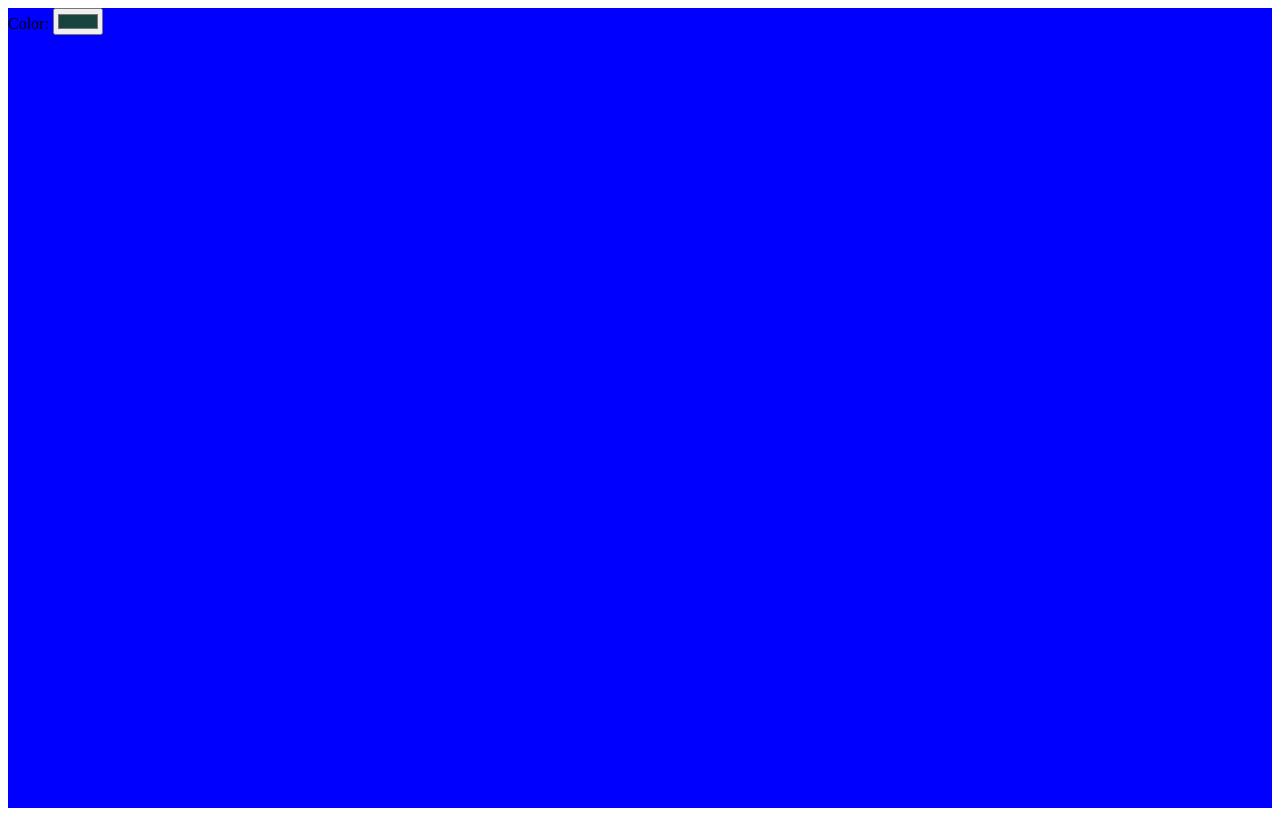
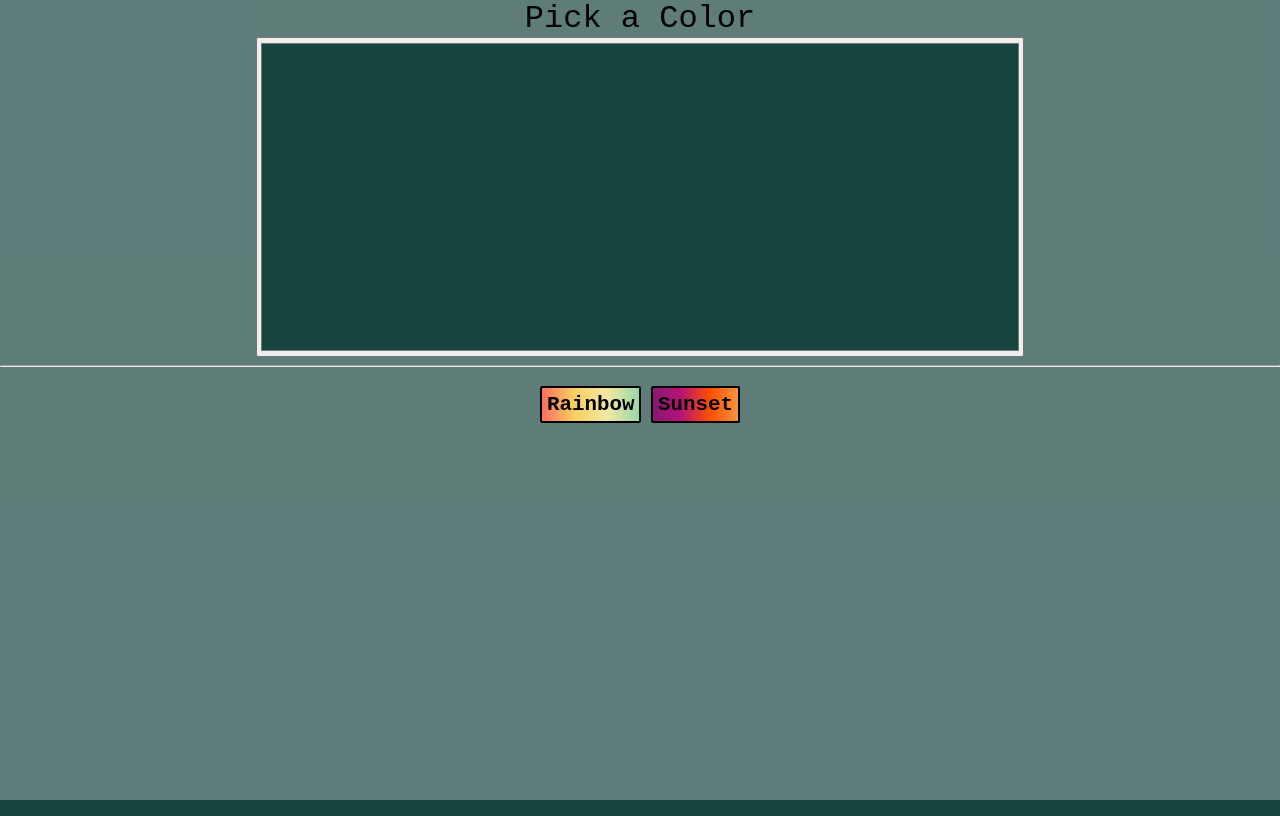
Before and after one commit to Bem-pa/ws_led, a plain HTML site: page index.html in a window 1280 px wide. Drawn offline with Linux system fonts and the light colour scheme.

Commit message:
add color gradients

```diff
--- a/index.html
+++ b/index.html
@@ -5,20 +5,78 @@
     <meta name="viewport" content="width=device-width, initial-scale=1.0" />
     <title>Light Controller</title>
     <style>
+      html {
+        margin: 0;
+        padding: 0;
+        font-family: 'Courier New', Courier, monospace;
+      }
       .colorPickerBG {
+        margin: 0;
+        padding: 0;
         height: 100vh;
-        background-color: blue;
+        background-color: #18443f;
+        overflow-y: hidden;
+      }
+      .colorPickerForm {
+        background-color: rgba(255, 255, 255, 0.3);
+        height: 100%;
+        width: 100%;
+      }
+      #color-picker {
+        width: 60%;
+        height: 40%;
+      }
+      .pickergroup {
+        width: 100%;
+        text-align: center;
+        height: 100%;
+      }
+      .colorPickerLabel {
+        font-size: 2rem;
+      }
+      .btn {
+        font-size: 1.3rem;
+        font-weight: bolder;
+        border: 2px solid black;
+        border-radius: 2px;
+        padding: 5px;
+        background-color: white;
+      }
+      .btn:hover {
+        /* border-color: white; */
+        background-color: black;
+        color: #fff;
+      }
+      .btn-rainbow {
+        /* color: black; */
+        background: linear-gradient(
+          to right,
+          #ff6d60,
+          #f7d060,
+          #f3e99f,
+          #98d8aa
+        );
+      }
+      .btn-sunset {
+        background: linear-gradient(
+          to right,
+          #881874,
+          #b71375,
+          #fc4f00,
+          #f79540
+        );
       }
     </style>
     <script>
       window.onload = function () {
-        let colorPicker = document.querySelector('#color-picker');
+        const colorPicker = document.querySelector('#color-picker');
+        const sunsetBtn = document.querySelector('#btn-sunset');
+        const bg = document.querySelector('#colorPickerBG');
         const defaultColor = '#18443f';
         colorPicker.value = defaultColor;
         colorPicker.addEventListener(
           'input',
           function (e) {
-            const bg = document.querySelector('#colorPickerBG');
             const val = e.target.value;
             if (bg) {
               bg.style.background = val;
@@ -28,11 +86,27 @@
           },
           false
         );
+        sunsetBtn.addEventListener(
+          'click',
+          async function (e) {
+            bg.style.backgroundImage =
+              'linear-gradient(to right,  #881874,#b71375,#fc4f00,#f79540)';
+            const uri = `/update?mode=0x04&col0=881874&col1=b71375&col2=fc4f00&col3=f79540`;
+            try {
+              const response = await fetch(uri);
+              const message = await response.text();
+              console.log(message);
+            } catch (e) {
+              console.error(e);
+            }
+          },
+          false
+        );
       };
       async function sendColor(val) {
         try {
           const val_sanitized = String(val).replace('#', '');
-          const fetchStr = `/update?col="${val_sanitized}"`;
+          const fetchStr = `/update?col=${val_sanitized}`;
           console.log(fetchStr);
           const response = await fetch(fetchStr);
           const message = await response.text();
@@ -44,10 +118,17 @@
       }
     </script>
   </head>
-  <body>
-    <div class="colorPickerBG" id="colorPickerBG">
-      <label for="color-picker">Color:</label>
-      <input type="color" value="#18443f" id="color-picker" />
+  <body class="colorPickerBG" id="colorPickerBG">
+    <div class="colorPickerForm">
+      <div class="pickergroup">
+        <label for="color-picker" class="colorPickerLabel">Pick a Color</label
+        ><br />
+        <input type="color" value="#18443f" id="color-picker" />
+        <hr />
+        <br />
+        <span class="btn btn-rainbow" id="btn-rainbow">Rainbow</span>
+        <span class="btn btn-sunset" id="btn-sunset">Sunset</span>
+      </div>
     </div>
   </body>
 </html>
```
Also changed, not shown: 2 other files.
